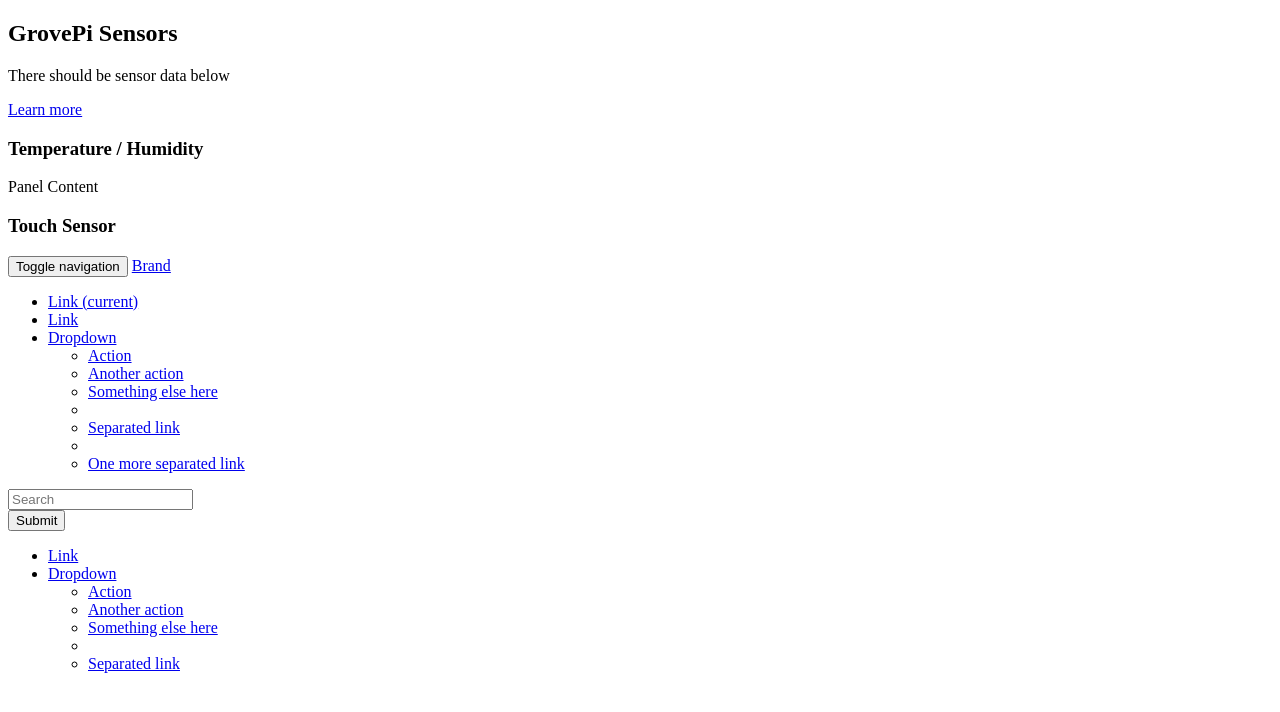
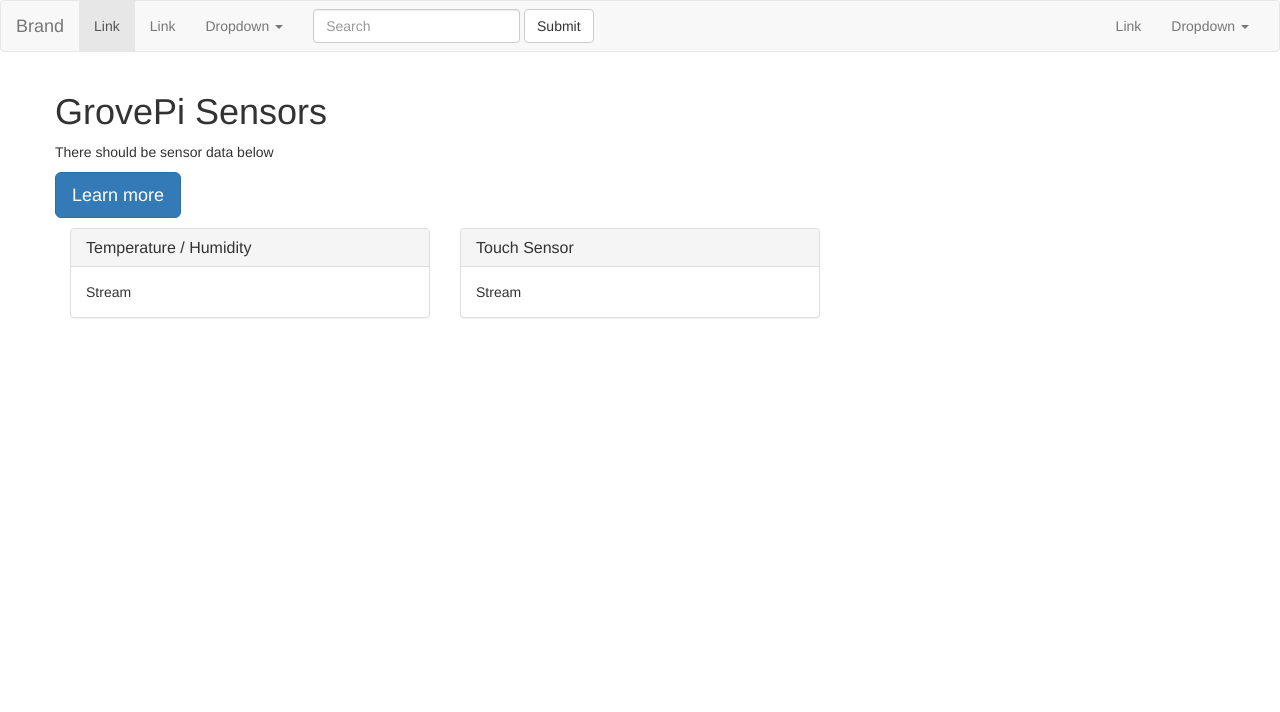
Before and after one commit to stmad12/GroveCode, a website: page WebClient/index.html in a window 1280 px wide. Drawn offline with nearby package versions, Linux system fonts and the light colour scheme; files that its build step writes are made by us from their sources.

```diff
--- a/WebClient/index.html
+++ b/WebClient/index.html
@@ -1,65 +1,24 @@
 <!DOCTYPE html>
 <html land="en">
+
 <head>
     <meta charset="UTF-8">
     <title>Document</title>
-        <link rel="stylesheet" href="https://cdnjs.cloudflare.com/ajax/libs/twitter-bootstrap/4.0.0-alpha.6/js/bootstrap.min.js">
-        <link rel="stylesheet" href="https://cdnjs.cloudflare.com/ajax/libs/bootstrap-material-design/4.0.2/bootstrap-material-design.umd.min.js">
-        <link rel="https://cdnjs.cloudflare.com/ajax/libs/angular-ui-bootstrap/2.5.0/ui-bootstrap-tpls.min.js">
-        <link rel="stylesheet" href="main.css">
-    </head>
+    <link rel="stylesheet" href="https://cdnjs.cloudflare.com/ajax/libs/twitter-bootstrap/3.3.7/css/bootstrap.min.css">
+    <link rel="stylesheet" href="main.css"> </head>
+
 <body>
     <nav class="navbar navbar-default">
-        <div id="main" class="container">
-        <div class="row">
-                <div class="Picane">
-                    <h1>GrovePi Sensors</h1>
-                    <p>There should be sensor data below</p>
-                    <p><a class="btn btn-primary btn-lg" href="#" role="button">Learn more</a></p>
-                </div>
-            </div>
-            <div class="row">
-                <div class="col-sm-4 col-md-4">
-                    <div class="panel panel-default">
-                        <div class="panel-heading">
-                            <h3 class="panel-title">Temperature / Humidity</h3>
-                        </div>
-                        <div class="panel-body">
-                            Panel Content
-                        </div>
-                    </div>
-                </div>
-                <div class="col-sm-4 col-md-4">
-                    <div class="panel panel=default">
-                        <div class="panel-heading">
-                            <h3 class="panel-title">Touch Sensor</h3>
-                        </div>
-                        <div class="panel-body">
-                        </div>
-                    </div>
-                </div>
-            </div>
-        </div>
-
         <div class="container-fluid">
             <!-- Brand and toggle get grouped for better mobile display -->
             <div class="navbar-header">
-      <button type="button" class="navbar-toggle collapsed" data-toggle="collapse" data-target="#bs-example-navbar-collapse-1" aria-expanded="false">
-        <span class="sr-only">Toggle navigation</span>
-        <span class="icon-bar"></span>
-        <span class="icon-bar"></span>
-        <span class="icon-bar"></span>
-      </button>
-      <a class="navbar-brand" href="#">Brand</a>
-    </div>
-
+                <button type="button" class="navbar-toggle collapsed" data-toggle="collapse" data-target="#bs-example-navbar-collapse-1" aria-expanded="false"> <span class="sr-only">Toggle navigation</span> <span class="icon-bar"></span> <span class="icon-bar"></span> <span class="icon-bar"></span> </button> <a class="navbar-brand" href="#">Brand</a> </div>
             <!-- Collect the nav links, forms, and other content for toggling -->
             <div class="collapse navbar-collapse" id="bs-example-navbar-collapse-1">
                 <ul class="nav navbar-nav">
                     <li class="active"><a href="#">Link <span class="sr-only">(current)</span></a></li>
                     <li><a href="#">Link</a></li>
-        <li class="dropdown">
-          <a href="#" class="dropdown-toggle" data-toggle="dropdown" role="button" aria-haspopup="true" aria-expanded="false">Dropdown <span class="caret"></span></a>
+                    <li class="dropdown"> <a href="#" class="dropdown-toggle" data-toggle="dropdown" role="button" aria-haspopup="true" aria-expanded="false">Dropdown <span class="caret"></span></a>
                         <ul class="dropdown-menu">
                             <li><a href="#">Action</a></li>
                             <li><a href="#">Another action</a></li>
@@ -73,14 +32,12 @@
                 </ul>
                 <form class="navbar-form navbar-left">
                     <div class="form-group">
-          <input type="text" class="form-control" placeholder="Search">
-        </div>
+                        <input type="text" class="form-control" placeholder="Search"> </div>
                     <button type="submit" class="btn btn-default">Submit</button>
                 </form>
                 <ul class="nav navbar-nav navbar-right">
                     <li><a href="#">Link</a></li>
-        <li class="dropdown">
-          <a href="#" class="dropdown-toggle" data-toggle="dropdown" role="button" aria-haspopup="true" aria-expanded="false">Dropdown <span class="caret"></span></a>
+                    <li class="dropdown"> <a href="#" class="dropdown-toggle" data-toggle="dropdown" role="button" aria-haspopup="true" aria-expanded="false">Dropdown <span class="caret"></span></a>
                         <ul class="dropdown-menu">
                             <li><a href="#">Action</a></li>
                             <li><a href="#">Another action</a></li>
@@ -90,11 +47,39 @@
                         </ul>
                     </li>
                 </ul>
-    </div><!-- /.navbar-collapse -->
-  </div><!-- /.container-fluid -->
+            </div>
+            <!-- /.navbar-collapse -->
+        </div>
+        <!-- /.container-fluid -->
     </nav>
-
+    <div id="main" class="container">
+        <div class="row">
+            <div class="Picane">
+                <h1>GrovePi Sensors</h1>
+                <p>There should be sensor data below</p>
+                <p><a class="btn btn-primary btn-lg" href="#" role="button">Learn more</a></p>
+            </div>
+        </div>
+        <div class="row">
+            <div class="col-sm-4 col-md-4">
+                <div class="panel panel-default">
+                    <div class="panel-heading">
+                        <h3 class="panel-title">Temperature / Humidity</h3> </div>
+                    <div class="panel-body"> Stream </div>
+                </div>
+            </div>
+            <div class="col-sm-4 col-md-4">
+                <div class="panel panel-default">
+                    <div class="panel-heading">
+                        <h3 class="panel-title">Touch Sensor</h3> </div>
+                    <div class="panel-body"> Stream</div>
+                </div>
+            </div>
+        </div>
+    </div>
     <script src="https://cdnjs.cloudflare.com/ajax/libs/jquery/3.1.1/jquery.min.js"></script>
     <script src="https://cdnjs.cloudflare.com/ajax/libs/twitter-bootstrap/3.3.7/js/bootstrap.min.js"></script>
+    <script> src="https://cdnjs.cloudflare.com/ajax/libs/socket.io.min.js"</script>
 </body>
+
 </html>
--- a/WebClient/main.css
+++ /dev/null
@@ -1,3 +0,0 @@
- {
-    background-color: lightblue;
-}
```
Also changed, not shown: WebClient/main.js (added, +21 -0 lines). Lines whose indentation alone changed are shown as unchanged.
